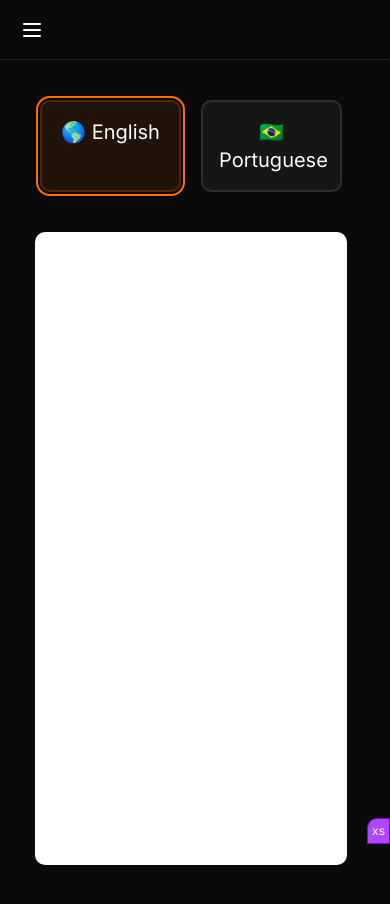
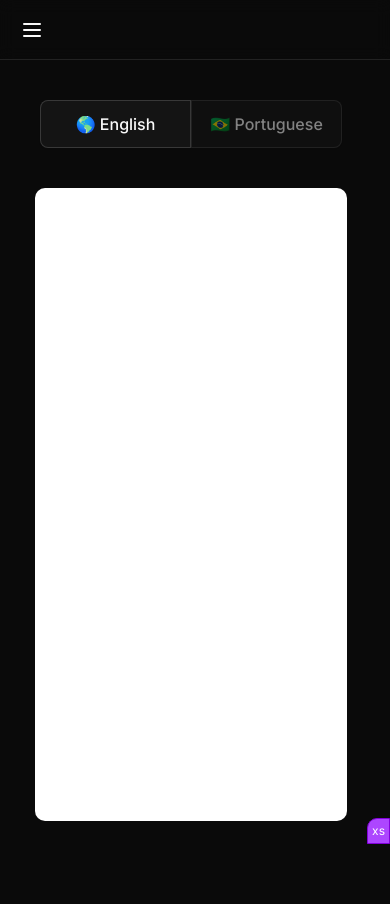
Before and after one commit to lucaazalim/azal.im, a Next.js app: page /cv in a window 390 px wide. After the commit the page ends 861 px from the top, so only its background shows below. Built offline with nearby package versions, Linux system fonts and the light colour scheme.

Commit message:
Fix responsivity of CV page language buttons.

```diff
--- a/app/_components/ui/button.tsx
+++ b/app/_components/ui/button.tsx
@@ -1,6 +1,6 @@
-import * as React from "react";
 import { Slot } from "@radix-ui/react-slot";
 import { cva, type VariantProps } from "class-variance-authority";
+import * as React from "react";
 
 import { cn } from "@/lib/utils";
 
@@ -24,7 +24,7 @@ const buttonVariants = cva(
       size: {
         default: "h-9 px-4 py-2 has-[>svg]:px-3",
         sm: "h-8 rounded-md gap-1.5 px-3 has-[>svg]:px-2.5",
-        lg: "h-10 rounded-md px-6 has-[>svg]:px-4",
+        lg: "h-12 rounded-md px-6 has-[>svg]:px-4 text-md",
         icon: "size-9",
       },
     },
--- a/app/cv/page.tsx
+++ b/app/cv/page.tsx
@@ -3,6 +3,7 @@
 import { Language } from "@/lib/types";
 import { cn } from "@/lib/utils";
 import { useState } from "react";
+import { Button } from "../_components/ui/button";
 
 const cv: {
   id: Language;
@@ -29,37 +30,23 @@ export default function CV() {
 
   return (
     <div className="mx-auto flex max-w-xl flex-col items-center space-y-10 p-10">
-      <fieldset className="grid w-full grid-cols-2 gap-5 text-center text-xl">
-        <legend className="sr-only">Switch language</legend>
-        {Object.values(cv).map(({ id, name, label }) => {
-          const checked = language === id;
-
-          return (
-            <div
-              key={id}
-              className={cn(
-                "bg-accent cursor-pointer space-x-3 rounded-lg border-2 p-4",
-                checked &&
-                  "outline-primary bg-primary/10 border-primary/20 outline-2 outline-offset-2",
-              )}
-              onClick={() => setLanguage(id)}
-            >
-              <input
-                className="sr-only cursor-pointer"
-                type="radio"
-                id={id}
-                name={name}
-                value={id}
-                checked={checked}
-                readOnly
-              />
-              <label htmlFor={id} className="cursor-pointer">
-                {label}
-              </label>
-            </div>
-          );
-        })}
-      </fieldset>
+      <div className="grid w-full grid-cols-2">
+        {cv.map((c) => (
+          <Button
+            key={c.id}
+            variant="outline"
+            size="lg"
+            className={cn("", {
+              "rounded-r-none": c.id === "en",
+              "rounded-l-none": c.id === "pt",
+              "opacity-50": language !== c.id,
+            })}
+            onClick={() => setLanguage(c.id)}
+          >
+            {c.label}
+          </Button>
+        ))}
+      </div>
       <iframe
         className="animate-in slide-in-from-bottom-10 fade-in h-[75vh] w-[80vw] grow rounded-lg duration-1000"
         src={cv.find((c) => c.id === language)?.url}
```
